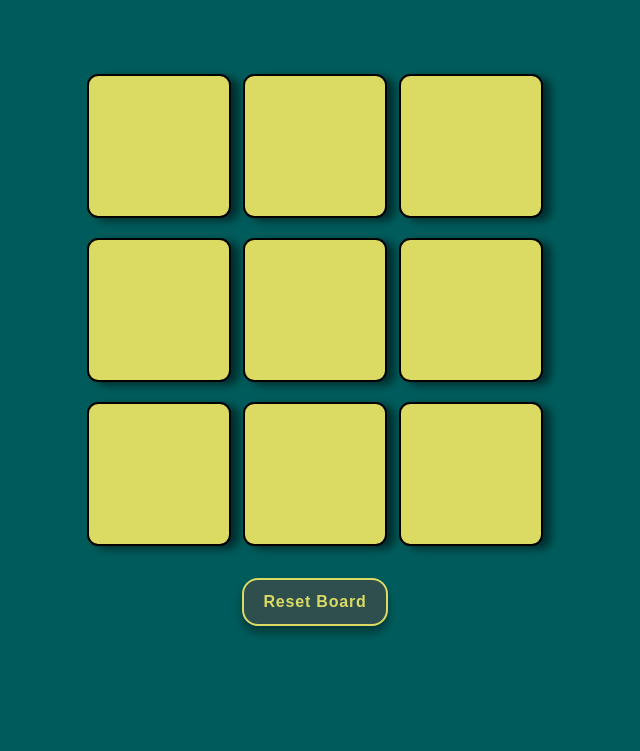
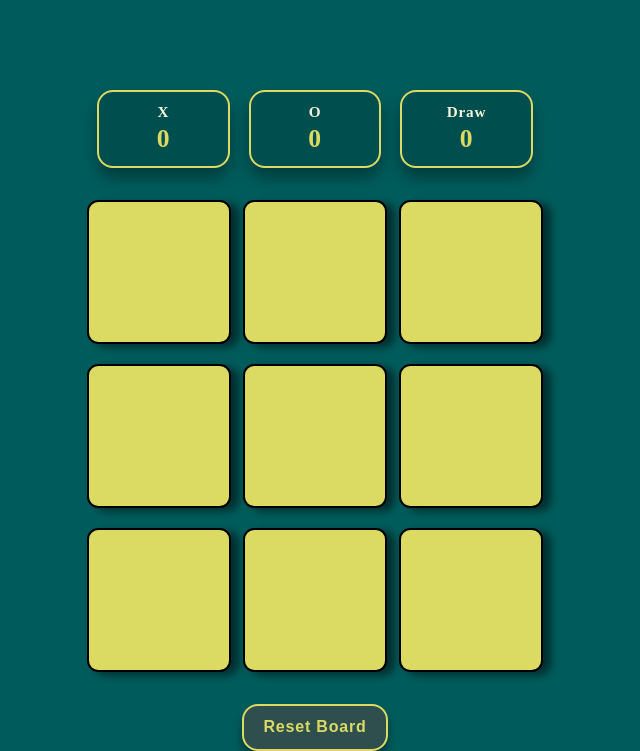
Before and after one commit to DIP-24/Tic_Tac_Toe_Web, a plain HTML site: page index.html in a window 1280 px wide. Shown: the part 126-877 px from the top of the page, without its empty margins (325-965 px from the left). Before the commit the page ends 800 px from the top, so only its background shows below. Drawn offline with Linux system fonts and the light colour scheme.

Commit message:
adding score board

```diff
--- a/index.html
+++ b/index.html
@@ -9,6 +9,20 @@
 <body>
     <div class="Header">
         <h1>Tic-Tac-Toe</h1>
+    </div>
+    <div class="scoreboard" aria-label="Scoreboard">
+        <div class="score-item">
+            <span class="label">X</span>
+            <span class="value" id="score-x">0</span>
+        </div>
+        <div class="score-item">
+            <span class="label">O</span>
+            <span class="value" id="score-o">0</span>
+        </div>
+        <div class="score-item">
+            <span class="label">Draw</span>
+            <span class="value" id="score-draw">0</span>
+        </div>
     </div>
     <div class="container">
         <div class="game">
--- a/script.js
+++ b/script.js
@@ -3,10 +3,22 @@ let reset = document.querySelector("#reset");
 let newGame = document.querySelector("#newGame");
 let score = document.querySelector(".score");
 let msg = document.querySelector(".msg");
+const scoreXEl = document.querySelector("#score-x");
+const scoreOEl = document.querySelector("#score-o");
+const scoreDrawEl = document.querySelector("#score-draw");
 
 let enter = true;
 let moveCount = 0;
 let gameOver = false;
+let scoreX = 0;
+let scoreO = 0;
+let scoreDraw = 0;
+
+const updateScoreboard = () => {
+    scoreXEl.innerText = scoreX;
+    scoreOEl.innerText = scoreO;
+    scoreDrawEl.innerText = scoreDraw;
+};
 
 const showOverlay = (text) => {
     msg.innerText = text;
@@ -15,10 +27,18 @@ const showOverlay = (text) => {
 };
 
 let showWinner = (winner) => {
+    if(winner === "X"){
+        scoreX++;
+    } else if (winner === "O"){
+        scoreO++;
+    }
+    updateScoreboard();
     showOverlay(`${winner} won!`);
 };
 
 let showDraw = () => {
+    scoreDraw++;
+    updateScoreboard();
     showOverlay("It's a draw!");
 };
 
@@ -90,3 +110,6 @@ let resetGame = () => {
 
 reset.addEventListener("click",resetGame);
 newGame.addEventListener("click",resetGame);
+
+// initialize scoreboard text on load
+updateScoreboard();
--- a/style.css
+++ b/style.css
@@ -67,6 +67,33 @@ h1{
     top: 5vmin;
     height: 25vmin;
 }
+.scoreboard{
+    margin: 1rem auto 2rem auto;
+    display: flex;
+    justify-content: center;
+    gap: 1.2rem;
+    color: rgb(219, 219, 100);
+    font-weight: bold;
+    letter-spacing: 0.05em;
+}
+.score-item{
+    background: rgba(0, 0, 0, 0.15);
+    border: 2px solid rgb(219, 219, 100);
+    border-radius: 1rem;
+    padding: 0.7rem 1.2rem;
+    min-width: 90px;
+    box-shadow: 0 0.6rem 1rem rgba(0,0,0,0.35);
+}
+.score-item .label{
+    display: block;
+    font-size: 0.95rem;
+    color: beige;
+}
+.score-item .value{
+    display: block;
+    font-size: 1.6rem;
+    margin-top: 0.2rem;
+}
 .footer{
     margin-top: 3vmin;
 }
```
